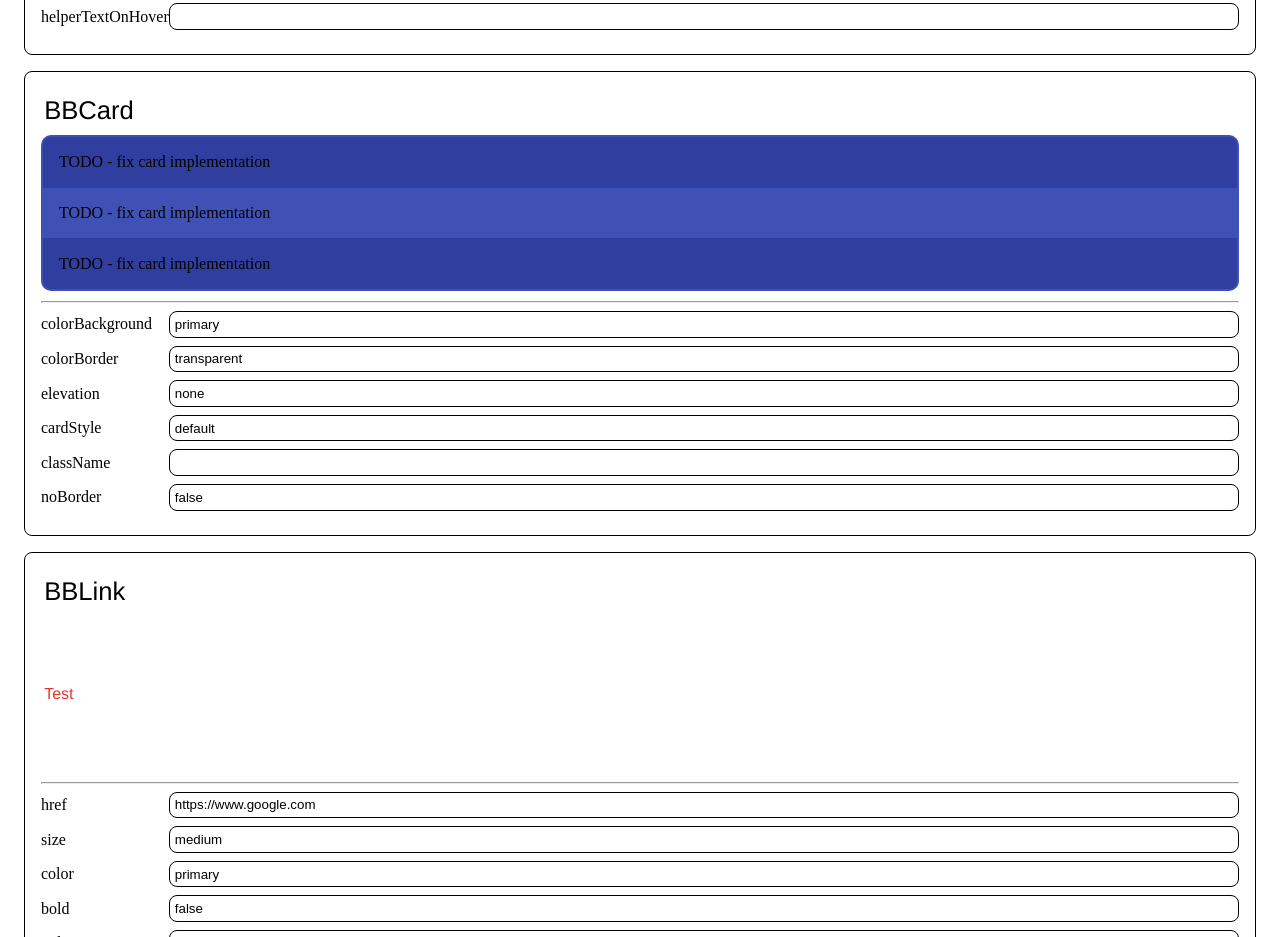
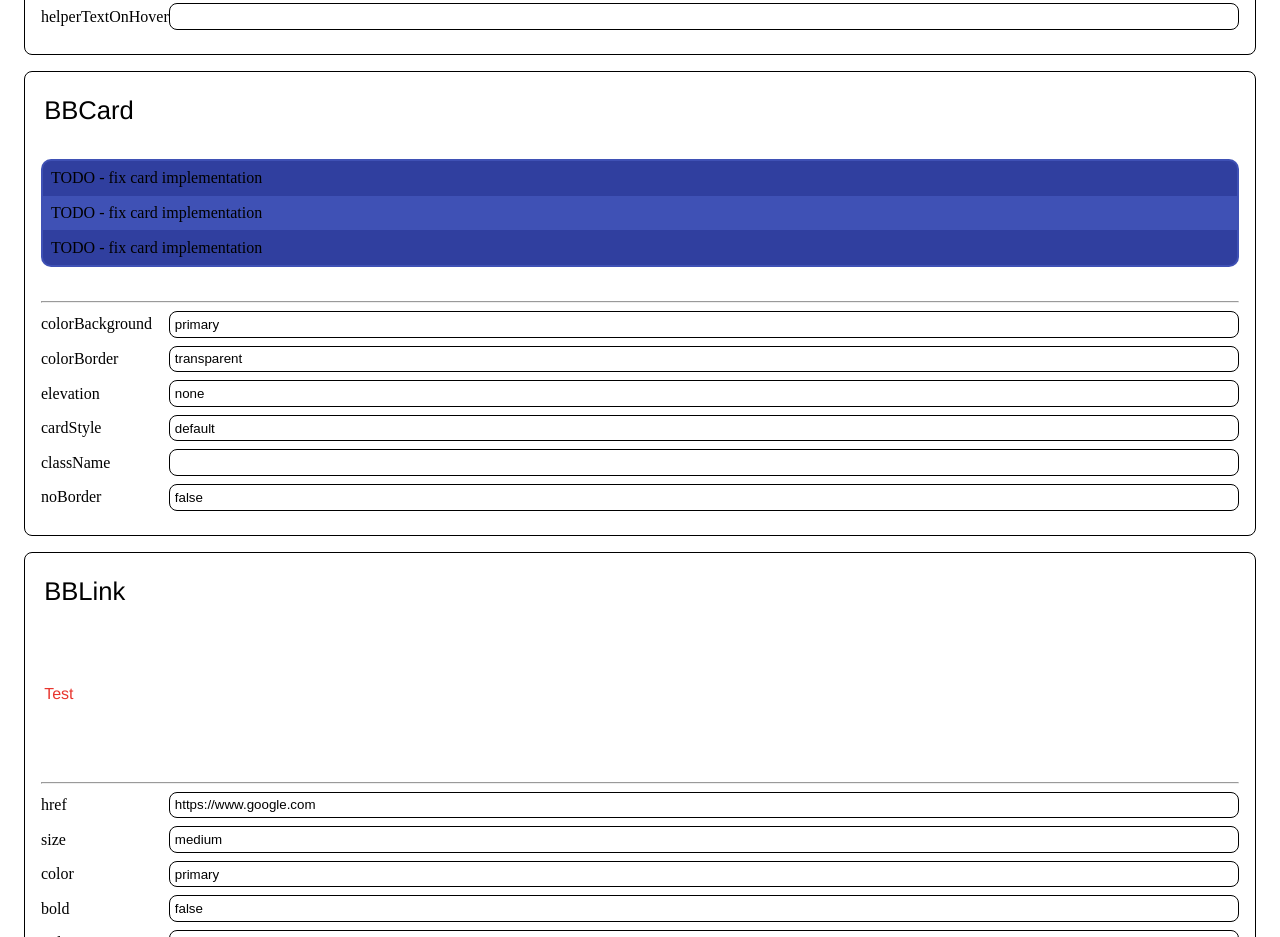
Before and after one commit to dan1229/nextjs-base-blocks, a Next.js app: page / in a window 1280 px wide. Shown: the part 1480-2417 px from the top of the page. Built offline with nearby package versions, Linux system fonts and the light colour scheme.

Commit message:
nopadding option added

```diff
--- a/src/bbcard/index.tsx
+++ b/src/bbcard/index.tsx
@@ -163,15 +163,17 @@ const BBCard = (Props: IPropsBBCard) => {
  * @param {React.ReactNode | React.ReactNode[]} children - The text to display
  * @param {string=} className - Any class name to add
  * @param {() => void=} onClick - Function to call when clicked
+ * @param {boolean=} noPadding - Whether to remove the padding
  */
 interface IPropsBBCardHeader {
   children: React.ReactNode | React.ReactNode[];
   className?: string;
   onClick?: () => void;
+  noPadding?: boolean;
 }
 
 const Header = (props: IPropsBBCardHeader) => {
-  const { children, className, onClick } = props;
+  const { children, className, onClick, noPadding = false } = props;
 
   const onClickOverride = (e: React.MouseEvent<HTMLDivElement, MouseEvent>) => {
     e.stopPropagation();
@@ -179,7 +181,7 @@ const Header = (props: IPropsBBCardHeader) => {
   };
 
   return (
-    <div className={classNames(styles.header, className)} onClick={onClick && onClickOverride}>
+    <div className={classNames(styles.header, className, noPadding && styles.no_padding)} onClick={onClick && onClickOverride}>
       {children}
     </div>
   );
@@ -193,15 +195,17 @@ BBCard.Header = Header;
  * @param {React.ReactNode | React.ReactNode[]} children - The text to display
  * @param {string=} className - Any class name to add
  * @param {() => void=} onClick - Function to call when clicked
+ * @param {boolean=} noPadding - Whether to remove the padding
  */
 interface IPropsBBCardBody {
   children: React.ReactNode | React.ReactNode[];
   className?: string;
   onClick?: () => void;
+  noPadding?: boolean;
 }
 
 const Body = (props: IPropsBBCardBody) => {
-  const { children, className, onClick } = props;
+  const { children, className, onClick, noPadding = false } = props;
 
   const onClickOverride = (e: React.MouseEvent<HTMLDivElement, MouseEvent>) => {
     e.stopPropagation();
@@ -209,7 +213,7 @@ const Body = (props: IPropsBBCardBody) => {
   };
 
   return (
-    <div className={classNames(styles.body, className)} onClick={onClick && onClickOverride}>
+    <div className={classNames(styles.body, className, noPadding && styles.no_padding)} onClick={onClick && onClickOverride}>
       {children}
     </div>
   );
@@ -223,15 +227,17 @@ BBCard.Body = Body;
  * @param {React.ReactNode | React.ReactNode[]} children - The text to display
  * @param {string=} className - Any class name to add
  * @param {() => void=} onClick - Function to call when clicked
+ * @param {boolean=} noPadding - Whether to remove the padding
  */
 interface IPropsBBCardFooter {
   children: React.ReactNode | React.ReactNode[];
   className?: string;
   onClick?: () => void;
+  noPadding?: boolean;
 }
 
 const Footer = (props: IPropsBBCardFooter) => {
-  const { children, className, onClick } = props;
+  const { children, className, onClick, noPadding = false } = props;
 
   const onClickOverride = (e: React.MouseEvent<HTMLDivElement, MouseEvent>) => {
     e.stopPropagation();
@@ -239,7 +245,7 @@ const Footer = (props: IPropsBBCardFooter) => {
   };
 
   return (
-    <div className={classNames(styles.footer, className)} onClick={onClick && onClickOverride}>
+    <div className={classNames(styles.footer, className, noPadding && styles.no_padding)} onClick={onClick && onClickOverride}>
       {children}
     </div>
   );
--- a/src/bbcard/styles.module.scss
+++ b/src/bbcard/styles.module.scss
@@ -38,6 +38,10 @@ $elevation-high: var(--card-elevation-high, rgba(0, 0, 0, 0.3) 0px 19px 38px, rg
   border: none;
 }
 
+.no_padding {
+  padding: 0 !important;
+}
+
 .card_style__transparent {
   background-color: transparent !important;
   box-shadow: none !important;
@@ -62,7 +66,7 @@ $elevation-high: var(--card-elevation-high, rgba(0, 0, 0, 0.3) 0px 19px 38px, rg
 * CARD SECTIONS
 */
 .header {
-  padding: 16px;
+  padding: 0.5rem;
   border-radius: $border-radius $border-radius 0 0;
 }
 
@@ -73,7 +77,7 @@ $elevation-high: var(--card-elevation-high, rgba(0, 0, 0, 0.3) 0px 19px 38px, rg
 }
 
 .body {
-  padding: 16px;
+  padding: 0.5rem;
   border-radius: $border-radius;
   height: 100%;
   display: flex;
@@ -82,7 +86,7 @@ $elevation-high: var(--card-elevation-high, rgba(0, 0, 0, 0.3) 0px 19px 38px, rg
 }
 
 .footer {
-  padding: 16px;
+  padding: 0.5rem;
   border-radius: 0 0 $border-radius $border-radius;
 }
 
```
Also changed, not shown: 1 other file (tests, documents, lock files or other folders).
